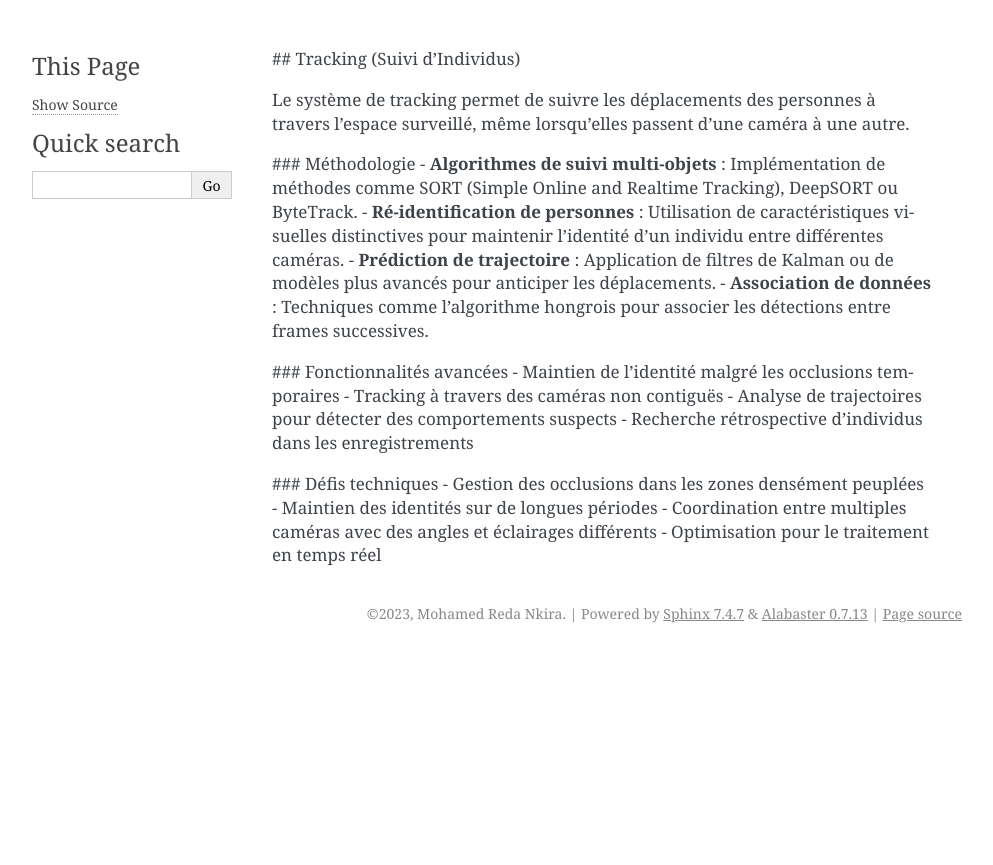
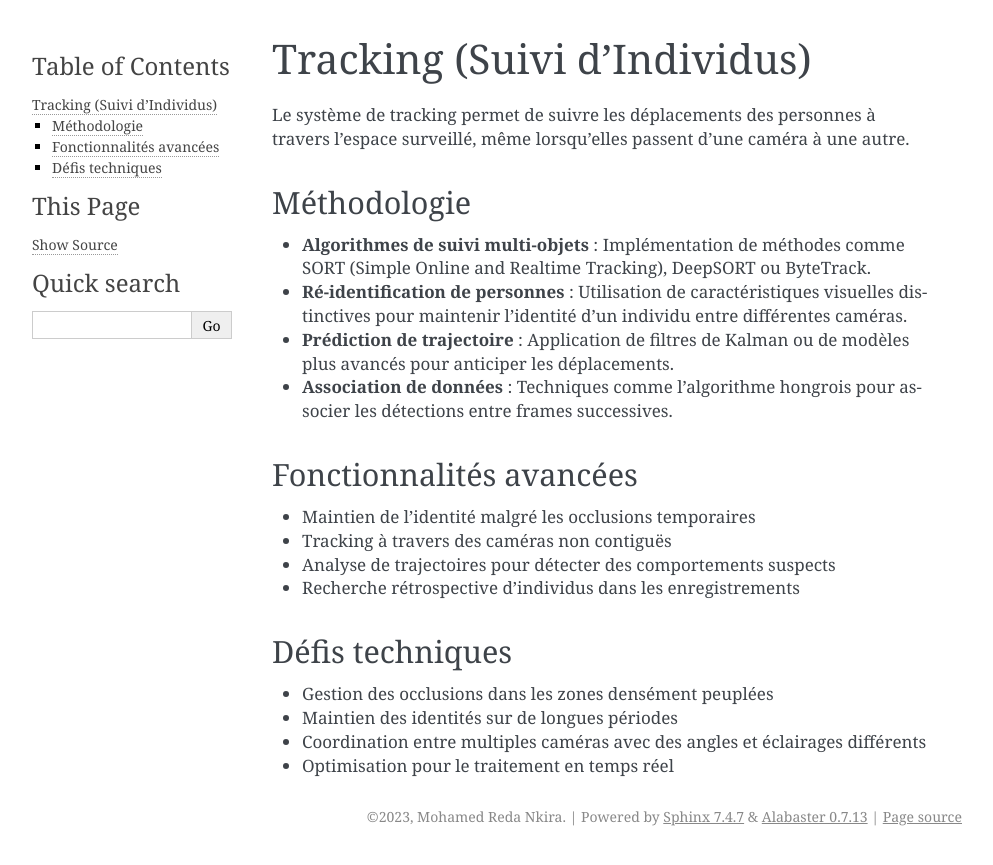
Before and after one commit to med-reda-nk/GuardVision, a Sphinx documentation site: the page built from Documentation/Tracking.rst, in a window 1280 px wide. Shown: the top 865 px of the page, without its empty margins (148-1141 px from the left). Built offline with Sphinx 7.4.7, drawn with Linux system fonts in a browser that asks for light colours; pages that are not in the unit, such as notebooks, are missing from menus.

Commit message:
Update Tracking.rst

```diff
--- a/Documentation/Tracking.rst
+++ b/Documentation/Tracking.rst
@@ -1,20 +1,27 @@
-## Tracking (Suivi d'Individus)
+Tracking (Suivi d'Individus)
+============================
 
 Le système de tracking permet de suivre les déplacements des personnes à travers l'espace surveillé, même lorsqu'elles passent d'une caméra à une autre.
 
-### Méthodologie
+Méthodologie
+------------
+
 - **Algorithmes de suivi multi-objets** : Implémentation de méthodes comme SORT (Simple Online and Realtime Tracking), DeepSORT ou ByteTrack.
 - **Ré-identification de personnes** : Utilisation de caractéristiques visuelles distinctives pour maintenir l'identité d'un individu entre différentes caméras.
 - **Prédiction de trajectoire** : Application de filtres de Kalman ou de modèles plus avancés pour anticiper les déplacements.
 - **Association de données** : Techniques comme l'algorithme hongrois pour associer les détections entre frames successives.
 
-### Fonctionnalités avancées
+Fonctionnalités avancées
+------------------------
+
 - Maintien de l'identité malgré les occlusions temporaires
 - Tracking à travers des caméras non contiguës
 - Analyse de trajectoires pour détecter des comportements suspects
 - Recherche rétrospective d'individus dans les enregistrements
 
-### Défis techniques
+Défis techniques
+----------------
+
 - Gestion des occlusions dans les zones densément peuplées
 - Maintien des identités sur de longues périodes
 - Coordination entre multiples caméras avec des angles et éclairages différents
```
